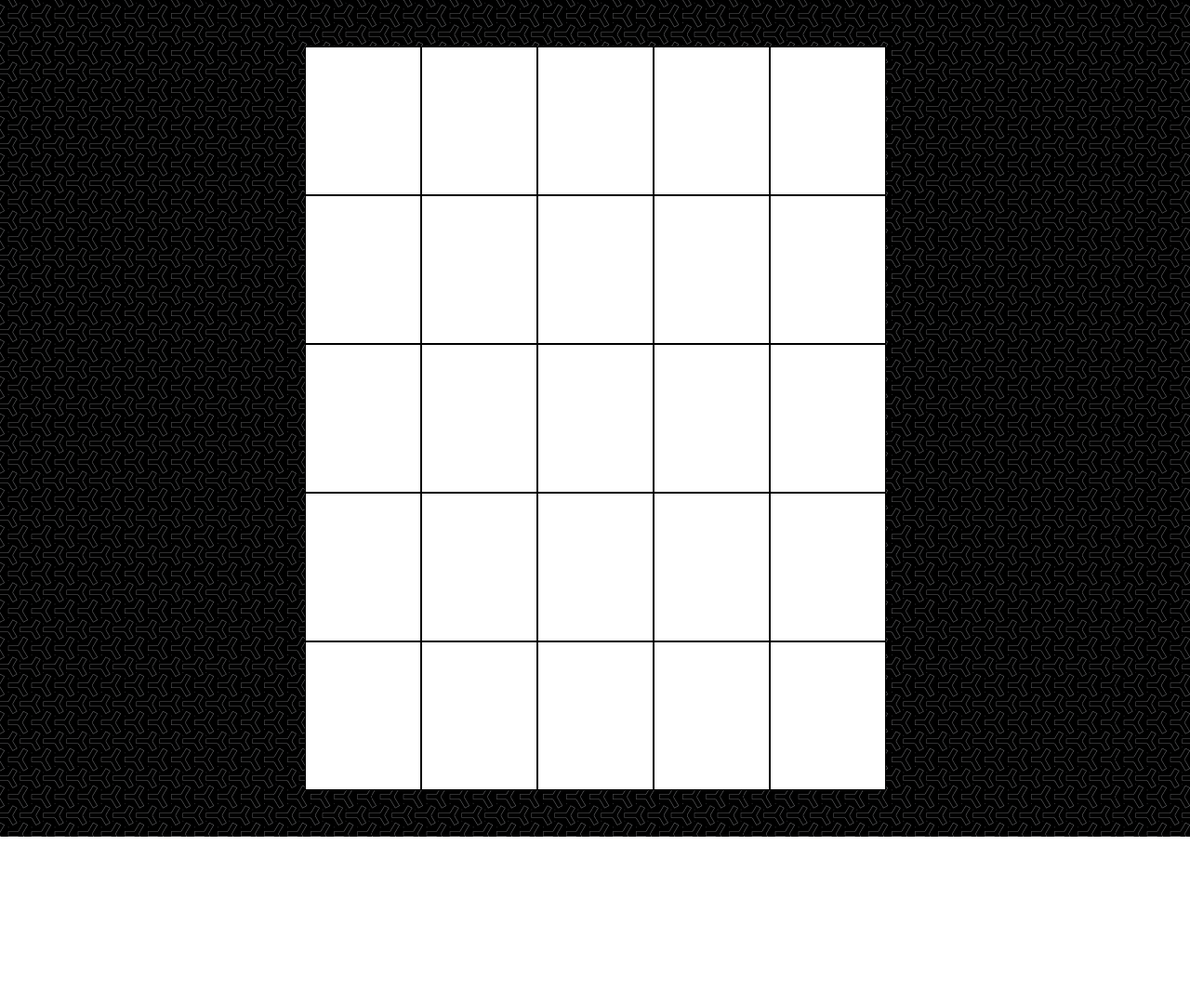
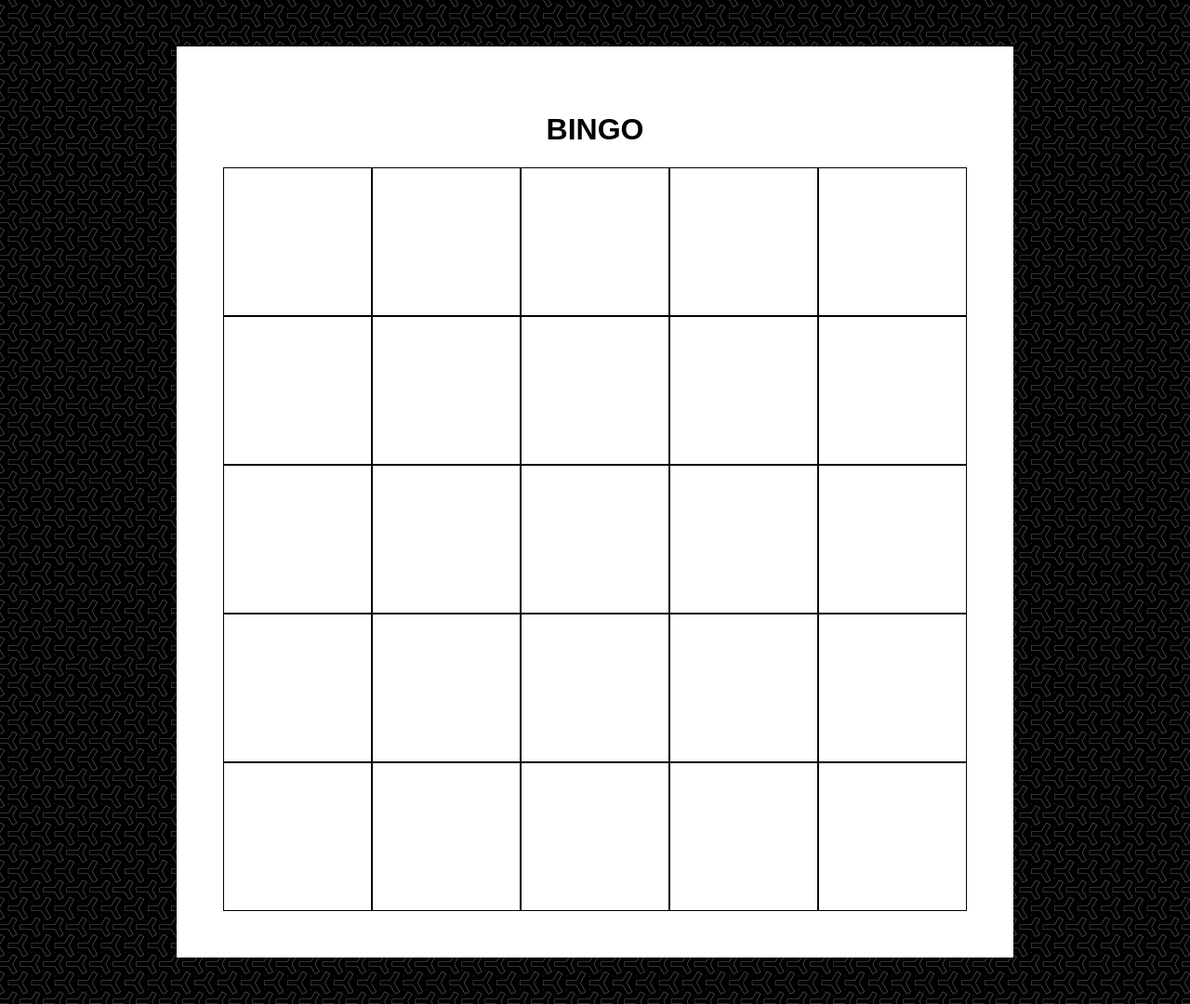
Before and after one commit to CaelanBorowiec/Bingo-Game, a plain HTML site: page bingo/index.html in a window 1280 px wide. Shown: the whole page at 93% size. Before the commit the page ends 900 px from the top, so only its background shows below. Drawn offline with Linux system fonts and the light colour scheme.

Commit message:
Flex layout with title

```diff
--- a/bingo/assets/generator.css
+++ b/bingo/assets/generator.css
@@ -1,12 +1,23 @@
 body {
   background-image: url('img/y-so-serious.png');
+  font-family: sans-serif;
+}
+
+.bingo-wrapper {
+  background: white;
+  margin: 50px auto;
+  width: 800px;
+  padding: 50px;
+}
+
+.title h1 {
+  display: block;
+  text-align: center;
+  text-transform: uppercase;
 }
 
 .generator {
-  width: 625px;
   height: 800px;
-  background: white;
-  margin: 50px auto;
   display: flex;
   flex-wrap: wrap;
   justify-content: space-evenly;
--- a/bingo/index.html
+++ b/bingo/index.html
@@ -1,10 +1,16 @@
 <!DOCTYPE html>
 <html>
+
 <head>
   <link rel="stylesheet" href="assets/generator.css">
   <title>Bingo Generator</title>
 </head>
+
 <body>
+  <div class="bingo-wrapper">
+    <div class="title">
+      <h1>Bingo</h1>
+    </div>
     <div class="generator">
       <div class='square'></div>
       <div class='square'></div>
@@ -32,5 +38,7 @@
       <div class="square"></div>
       <div class="square"></div>
     </div>
+  </div>
 </body>
+
 </html>
```
Lines whose indentation alone changed are shown as unchanged.
